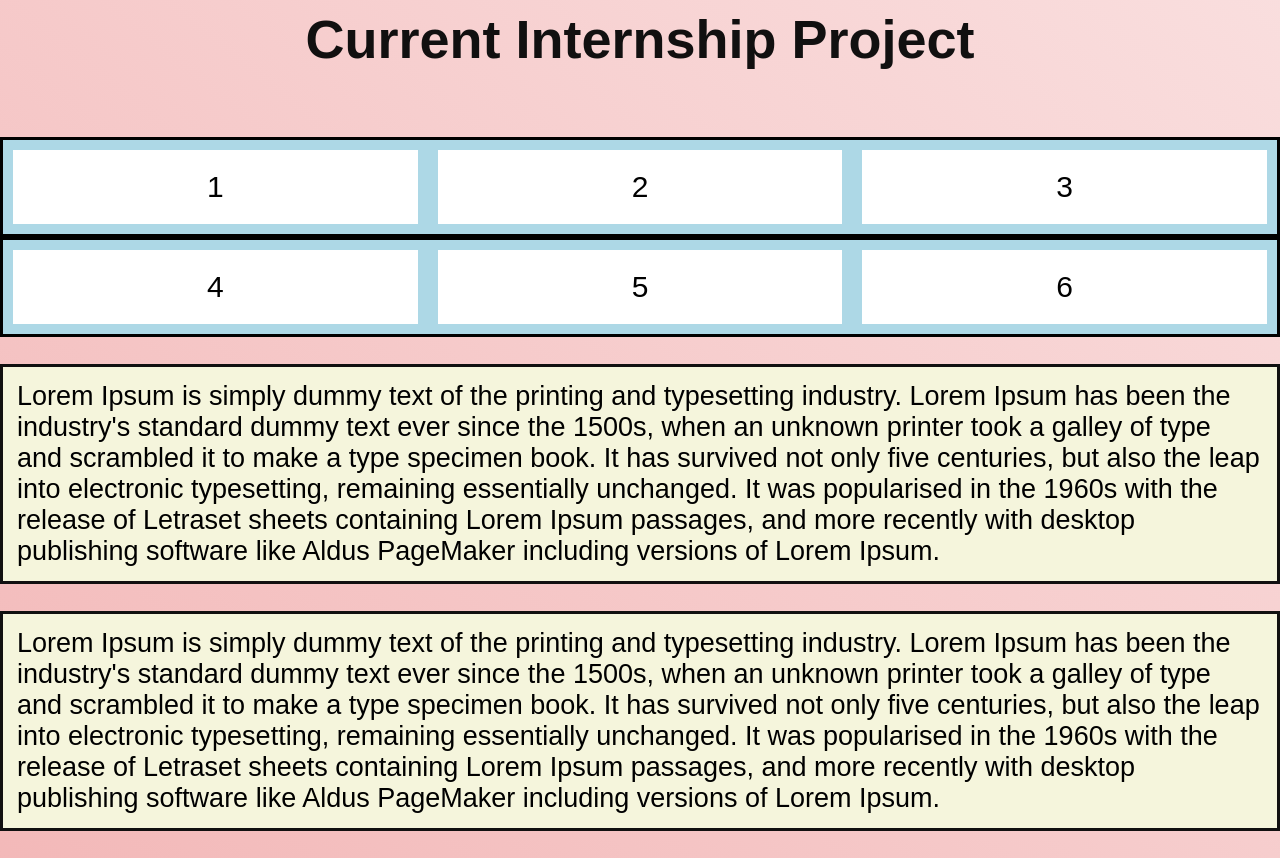
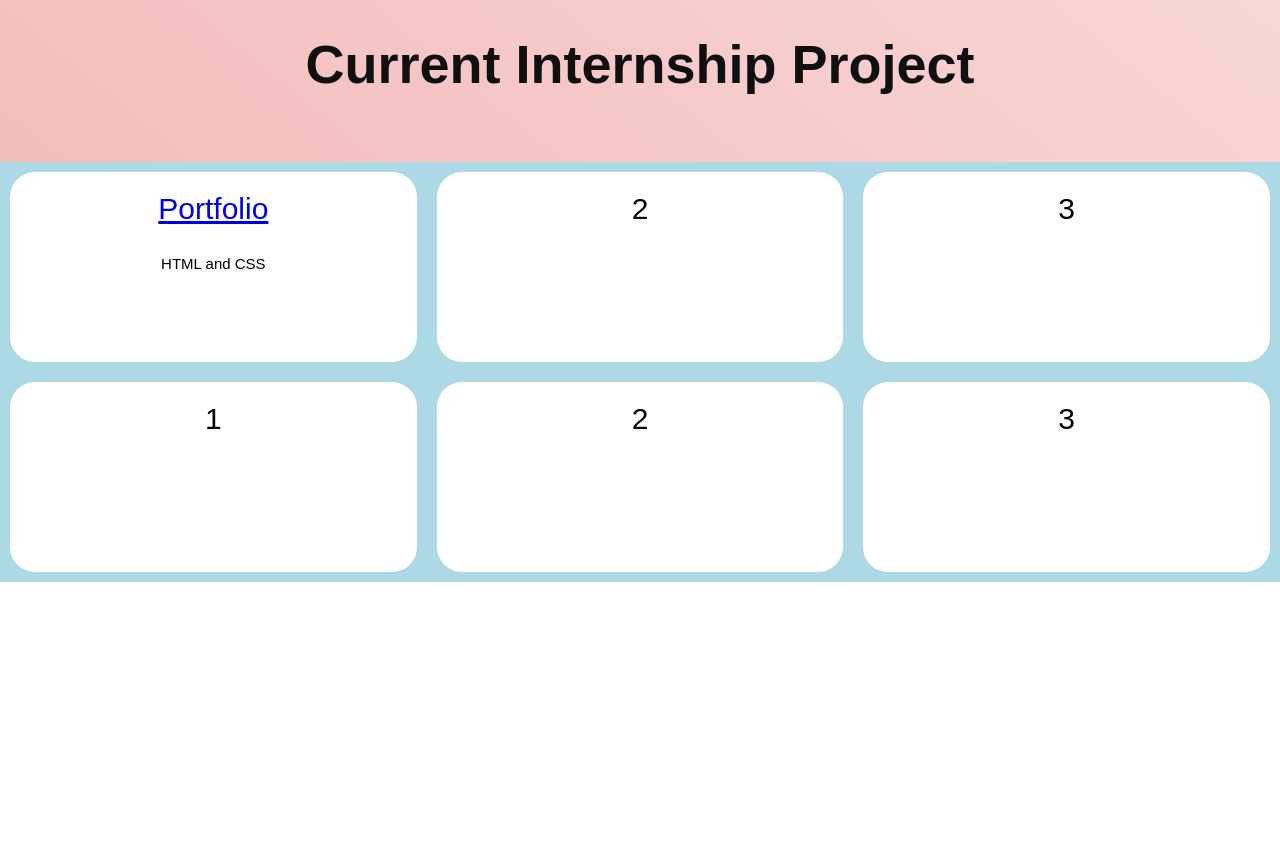
Before and after one commit to AnhPham2809/AnhPham2809.github.io, a plain HTML site: page index.html in a window 1280 px wide. Shown: the part 995-1853 px from the top of the page. After the commit the page ends 1577 px from the top, so only its background shows below. Drawn offline with Linux system fonts and the light colour scheme.

Commit message:
Update index.html

```diff
--- a/index.html
+++ b/index.html
@@ -10,6 +10,10 @@
 
 <!-- Link Style with the same class-->
 <style>
+
+html{
+    scroll-behavior: smooth;
+}
 #navbar {
     background-color: grey;
     overflow: hidden;
@@ -65,10 +69,11 @@ text-align: center;
 margin-top: 20px;
 }
 
+
 .flex-container {
     display: flex;
     background-color: lightblue;
-    border-style: solid;
+
 }
 
 .flex-container div {
@@ -80,9 +85,25 @@ font-size: 30px;
 flex:1;
 text-align: center;
 }
+
+.flex-container p {
+background-color: #ffffff;
+font-size: 15px;
+-ms-flex: 1;
+flex:1;
+text-align: center;
+border-style: none;
+}
+
 .flex-container img {
     width: 180px;
     height: 180px;
+}
+
+.special {
+    border-radius: 25px;
+    width: 100px;
+    height: 150px;
 }
 
 
@@ -124,10 +145,9 @@ text-align: center;
 
 </div>
 
-<h1 id="home">Testing 123</h1>
+<h1 id="home">Quang Anh's Portfolio</h1>
 <h1 id="about">About Me</h1>
-<p>My name is Anh Pham. A Vietnamese Student, currently intern at FPT Software for 2024 Summer. I am looking forward to make amazing projects and boarden my skills through this internship. This portoflio is to save and show projects about what I've learn during FPT Software Internship.</p>
-
+<p>My name is Pham Nguyen Quang Anh (Anh Pham in the US). A Vietnamese Student, currently intern at FPT Software for 2024 Summer. I am looking forward to make amazing projects and boarden my skills through this internship. This portoflio is to save and show projects about what I've learn during FPT Software Internship.</p>
 <div class="flex-container">
     <div>Education
             <div >3rd Year in University of Maryland</div>
@@ -146,18 +166,18 @@ text-align: center;
 </div>
 <h1 id="project">Current Internship Project</h1>
 <div class ="flex-container">
- <div>1</div>
- <div>2</div>
- <div>3</div>
+<div class="special"> <a href="#home">Portfolio</a>
+<p>HTML and CSS</p>
+</div>
+ <div class="special">2</div>
+ <div class="special">3</div>
 </div>
 
 <div class ="flex-container">
-    <div>4</div>
-    <div>5</div>
-    <div>6</div>
-</div>
-<p>Lorem Ipsum is simply dummy text of the printing and typesetting industry. Lorem Ipsum has been the industry's standard dummy text ever since the 1500s, when an unknown printer took a galley of type and scrambled it to make a type specimen book. It has survived not only five centuries, but also the leap into electronic typesetting, remaining essentially unchanged. It was popularised in the 1960s with the release of Letraset sheets containing Lorem Ipsum passages, and more recently with desktop publishing software like Aldus PageMaker including versions of Lorem Ipsum.</p>
-<p>Lorem Ipsum is simply dummy text of the printing and typesetting industry. Lorem Ipsum has been the industry's standard dummy text ever since the 1500s, when an unknown printer took a galley of type and scrambled it to make a type specimen book. It has survived not only five centuries, but also the leap into electronic typesetting, remaining essentially unchanged. It was popularised in the 1960s with the release of Letraset sheets containing Lorem Ipsum passages, and more recently with desktop publishing software like Aldus PageMaker including versions of Lorem Ipsum.</p>
+    <div class="special">1</div>
+    <div class="special">2</div>
+    <div class="special">3</div>
+   </div>
 
 <!-- Script: Custom Scripts-->
 <script>
```
